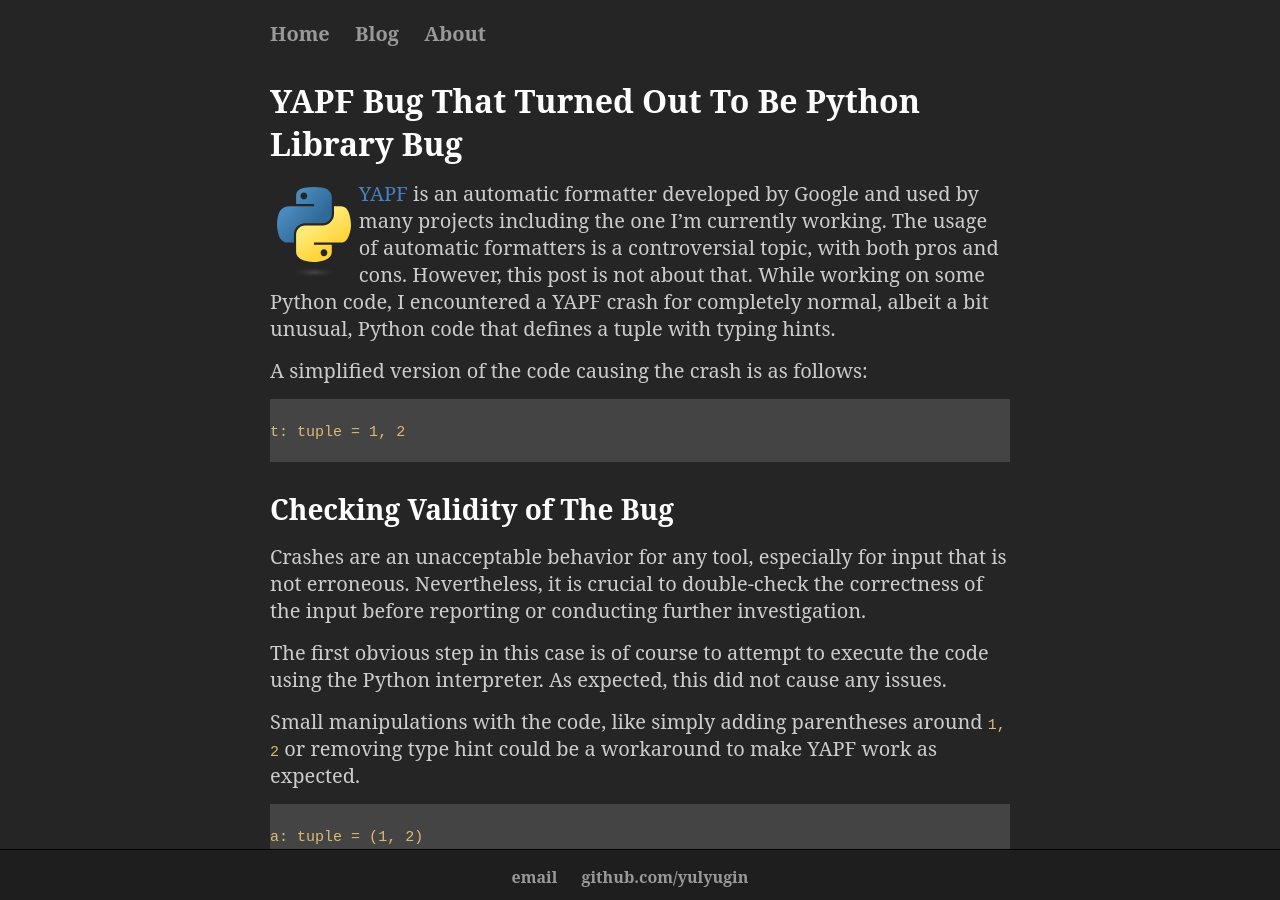
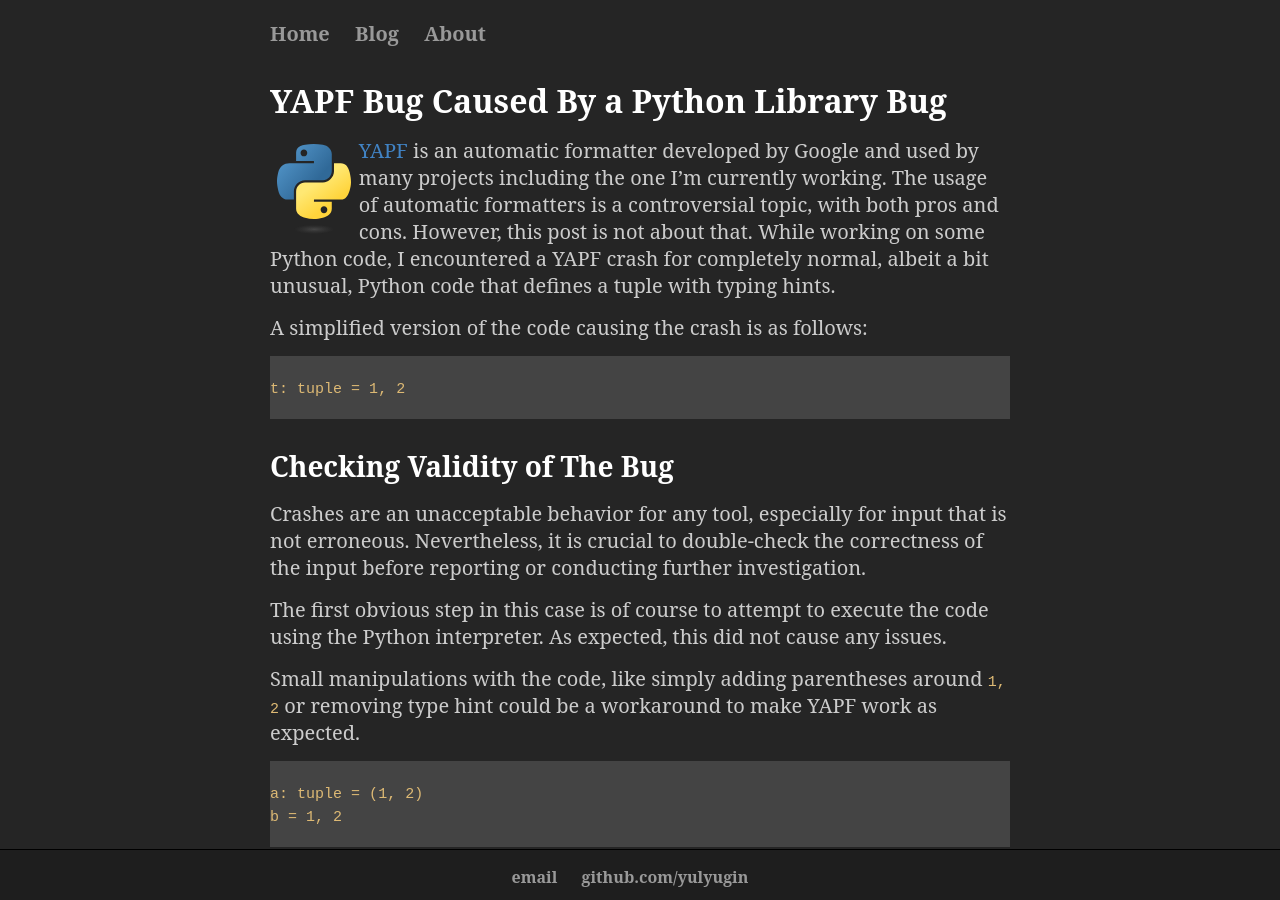
Before and after one commit to yulyugin/yulyugin.github.io, a Jekyll site: the page built from _posts/2023-02-10-yapf-bug.md, in a window 1280 px wide and 900 px high. Built offline with Jekyll 4.4.1, drawn with Linux system fonts in a browser that asks for light colours.

Commit message:
Update YAPF bug title

```diff
--- a/_posts/2023-02-10-yapf-bug.md
+++ b/_posts/2023-02-10-yapf-bug.md
@@ -1,6 +1,6 @@
 ---
 layout: post
-title: "YAPF Bug That Turned Out To Be Python Library Bug"
+title: "YAPF Bug Caused By a Python Library Bug"
 date: 2023-02-10
 ---
 
```
